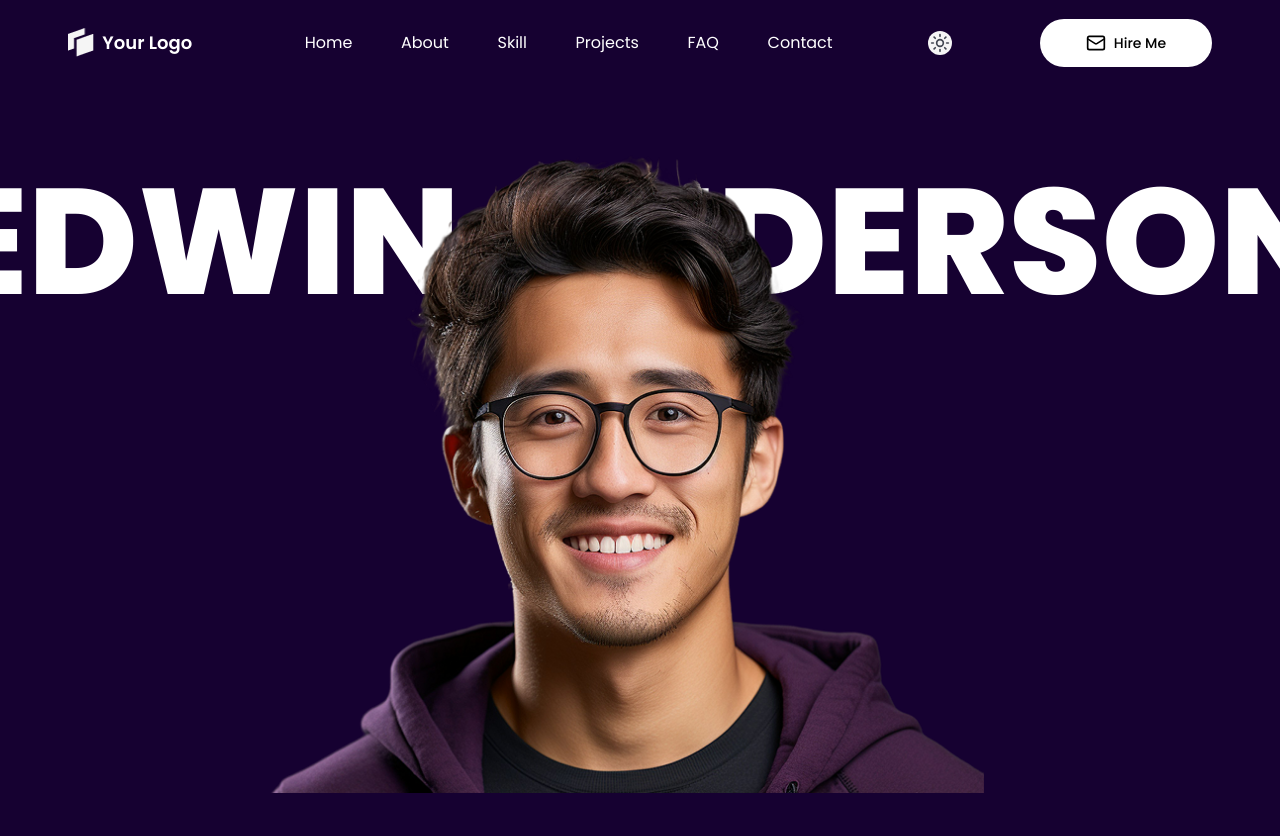
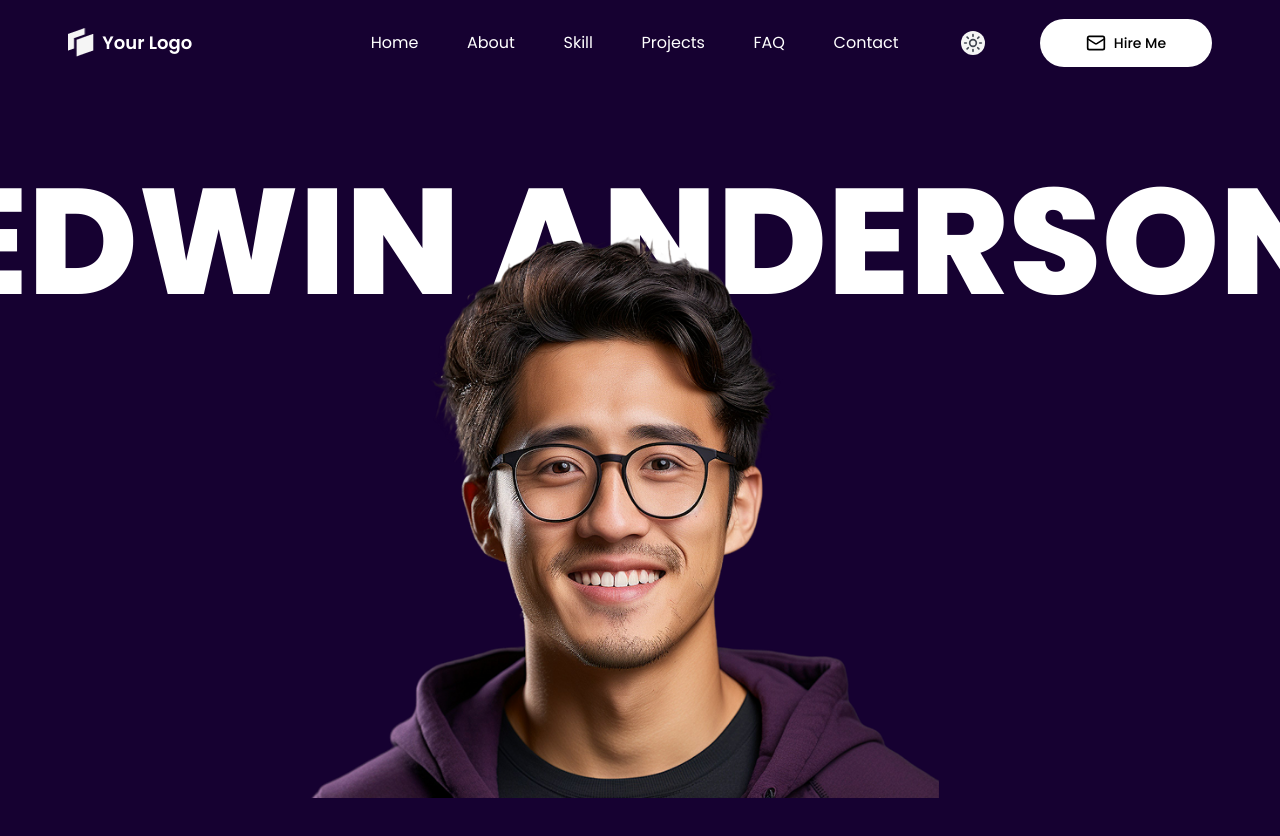
Before and after one commit to herfando/Next-Motion-Portfolio-UI-in-Action, a Next.js app: page / in a window 1280 px wide. Shown: the top 836 px of the page. Built offline with nearby package versions, Linux system fonts and the light colour scheme.

Commit message:
edit responsive hero

```diff
--- a/src/app/globals.css
+++ b/src/app/globals.css
@@ -4,11 +4,6 @@
 @custom-variant dark (&:is(.dark *));
 
 @theme {
-  /* =======================
-     Spacing Unit
-     ======================= */
-  --spacing: 1px;
-
   --color-background: var(--background);
   --color-foreground: var(--foreground);
   --font-sans: var(--font-geist-sans);
@@ -111,6 +106,7 @@
   --spacing-9xl: 6rem; /* 96px */
   --spacing-10xl: 8rem; /* 128px */
   --spacing-11xl: 8.75rem; /* 140px */
+  --spacing: 1px; /* Base spacing unit */
 
   /* =======================
      🟣 RADIUS SCALE
--- a/src/components/container/Hero.tsx
+++ b/src/components/container/Hero.tsx
@@ -3,9 +3,9 @@ import Image from 'next/image';
 
 export default function Hero() {
   return (
-    <section className='bg-primary-dark grid h-621 w-full justify-center md:h-801 dark:bg-black'>
+    <section className='bg-primary-dark relative grid h-621 w-full justify-center md:h-801 dark:bg-black'>
       {/* Name */}
-      <div className='flex-center mx-auto mt-59 h-56 w-371 flex-nowrap align-middle text-[40px] leading-56 font-extrabold tracking-[0] text-white md:h-195 md:w-1389 md:text-[150px] md:leading-195'>
+      <div className='absolute top-[3.22%] left-1/2 h-56 w-371 -translate-x-[50%] flex-nowrap align-middle text-[40px] leading-56 font-extrabold tracking-[0] text-white md:top-[7.36%] md:h-195 md:w-1389 md:text-[150px] md:leading-195'>
         EDWIN ANDERSON
       </div>
       {/* Picture */}
@@ -14,7 +14,7 @@ export default function Hero() {
         alt='Hero Image'
         width={763}
         height={763}
-        className='absolute top-[32.85%] left-1/2 -translate-x-[50%] object-contain md:top-[14.3%] md:block md:-translate-x-[54.4%]'
+        className='absolute top-[32.85%] left-1/2 -translate-x-[50%] object-contain pb-80 md:top-[14.3%] md:block md:-translate-x-[54.4%]'
         style={{ height: 'clamp(26.5rem, 52.99vw, 47.69rem)' }}
       />
 
--- a/src/components/container/Navbar.tsx
+++ b/src/components/container/Navbar.tsx
@@ -13,7 +13,7 @@ export default function Navbar() {
   return (
     <nav className='bg-primary-dark w-full text-white dark:bg-black'>
       <div className='custom-container flex-between h-80 md:h-85'>
-        <div className='flex w-141 gap-8 text-lg font-semibold hover:cursor-pointer hover:text-blue-800'>
+        <div className='flex w-141 gap-8 text-lg font-semibold whitespace-nowrap hover:cursor-pointer hover:text-blue-800'>
           {/* 1.Image */}
           <Image
             src='/icons/logo.png'
@@ -26,7 +26,7 @@ export default function Navbar() {
         </div>
 
         {/* 2. Nav */}
-        <ul className='text-md font-regular spacing-4xl hidden w-544 items-center justify-between gap-32 p-8 md:flex'>
+        <ul className='text-md font-regular spacing-4xl ml-99 hidden w-544 items-center justify-between gap-32 p-8 md:flex'>
           {navigationData.map((item) => (
             <li key={item.label} className='hover:text-blue-800'>
               <Link href={item.href}>{item.label}</Link>
```
